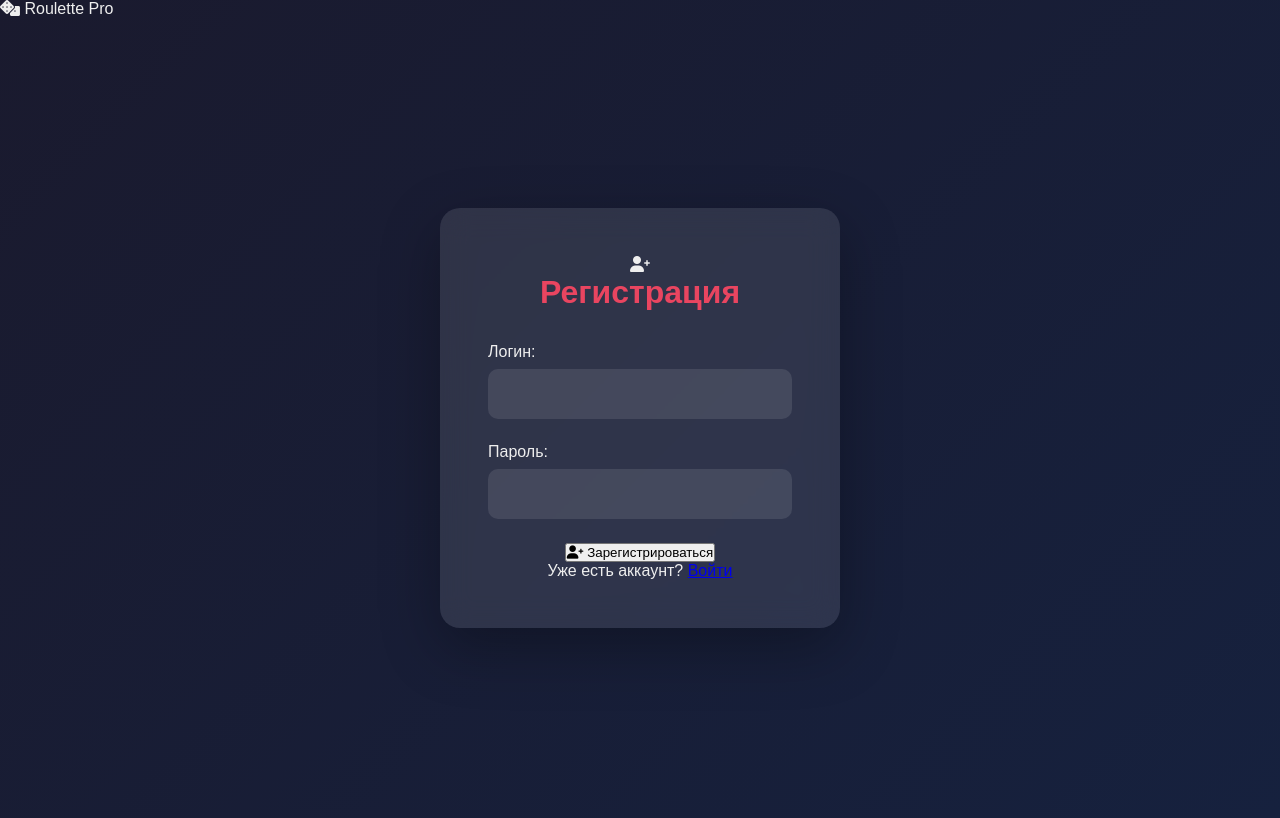
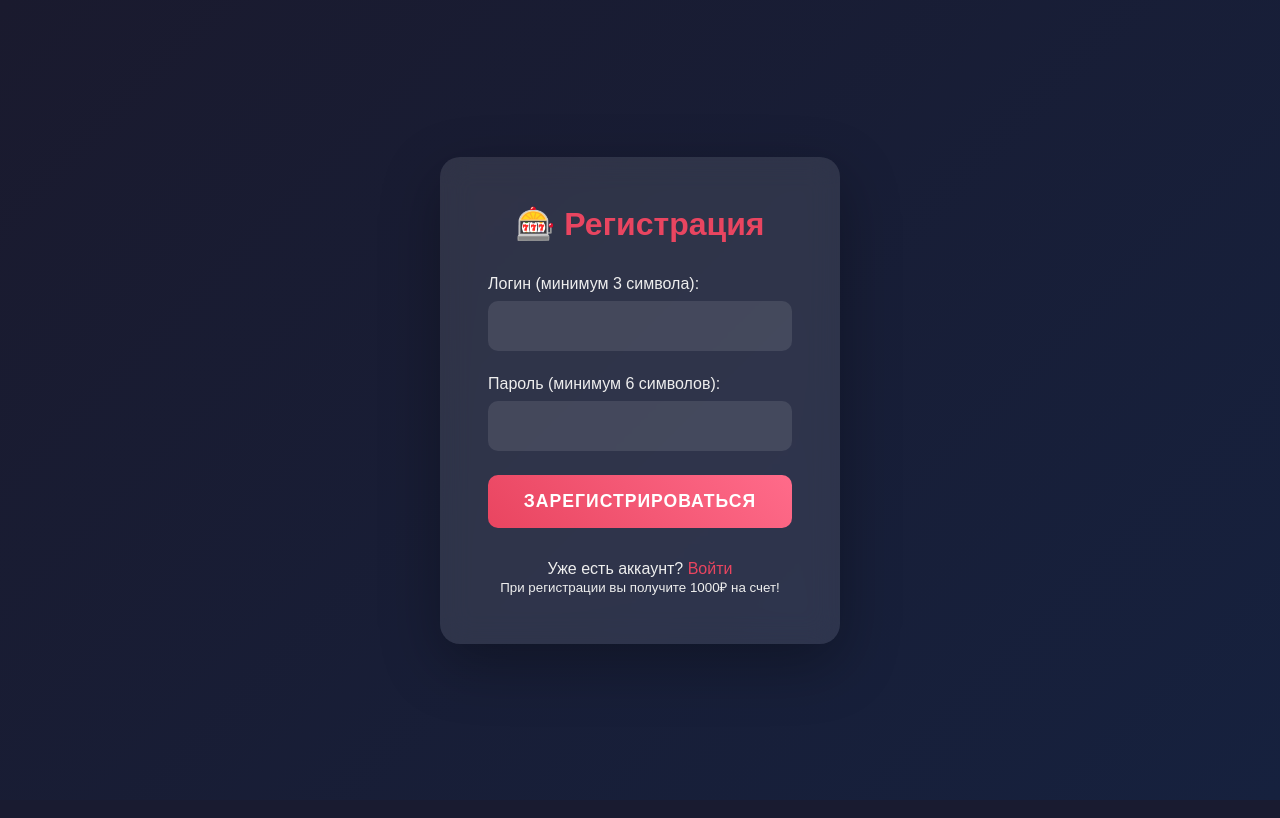
Before and after one commit to esketitniy/telegram-roulette-bot, a Flask app: page /register in a window 1280 px wide. Run offline with Flask 3, Linux system fonts and the light colour scheme; data comes from the database, SQL or seed files in the repository; data that the repository does not hold is empty; some libraries are stand-ins or nearby versions.

Commit message:
Update register.html

```diff
--- a/templates/register.html
+++ b/templates/register.html
@@ -1,33 +1,39 @@
-{% extends "base.html" %}
+<!DOCTYPE html>
+<html lang="ru">
+<head>
+    <meta charset="UTF-8">
+    <meta name="viewport" content="width=device-width, initial-scale=1.0">
+    <title>Регистрация - Европейская Рулетка</title>
+    <link rel="stylesheet" href="{{ url_for('static', filename='css/style.css') }}">
+</head>
+<body>
+    {% with messages = get_flashed_messages() %}
+        {% if messages %}
+            <div class="flash-messages">
+                {% for message in messages %}
+                    <div class="flash-message">{{ message }}</div>
+                {% endfor %}
+            </div>
+        {% endif %}
+    {% endwith %}
 
-{% block content %}
-<div class="auth-container">
-    <div class="auth-form">
-        <div class="auth-header">
-            <i class="fas fa-user-plus"></i>
-            <h2>Регистрация</h2>
-        </div>
-
-        <form method="POST">
+    <div class="auth-container">
+        <form class="auth-form" method="POST">
+            <h2>🎰 Регистрация</h2>
             <div class="form-group">
-                <label for="username">Логин:</label>
-                <input type="text" id="username" name="username" required>
+                <label for="username">Логин (минимум 3 символа):</label>
+                <input type="text" id="username" name="username" required minlength="3">
             </div>
-
             <div class="form-group">
-                <label for="password">Пароль:</label>
-                <input type="password" id="password" name="password" required>
+                <label for="password">Пароль (минимум 6 символов):</label>
+                <input type="password" id="password" name="password" required minlength="6">
             </div>
-
-            <button type="submit" class="auth-btn">
-                <i class="fas fa-user-plus"></i>
-                Зарегистрироваться
-            </button>
+            <button type="submit" class="btn-primary">Зарегистрироваться</button>
+            <div class="auth-links">
+                <p>Уже есть аккаунт? <a href="{{ url_for('login') }}">Войти</a></p>
+                <p><small>При регистрации вы получите 1000₽ на счет!</small></p>
+            </div>
         </form>
-
-        <div class="auth-footer">
-            <p>Уже есть аккаунт? <a href="{{ url_for('login') }}">Войти</a></p>
-        </div>
     </div>
-</div>
-{% endblock %}
+</body>
+</html>
```
